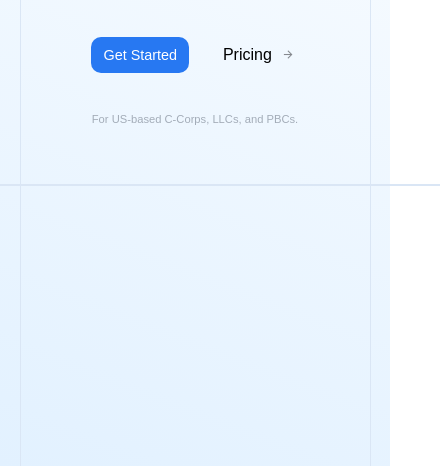
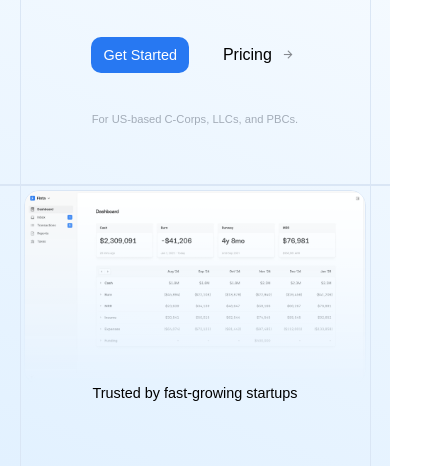
Before and after one commit to androAkash/finta-clone, a plain HTML site: page Chapter 1(Basics)/index.html in a window 390 px wide. Shown: the part 378-844 px from the top of the page, 440 px wide, since content can reach past the window. Drawn offline with nearby package versions, Linux system fonts and the light colour scheme.

Commit message:
Checking my github

```diff
--- a/Chapter 1(Basics)/index.html
+++ b/Chapter 1(Basics)/index.html
@@ -75,12 +75,16 @@
                         </div>
                     </div>
                     <h4>For US-based C-Corps, LLCs, and PBCs.</h5>
-
                 </section>
             </header>
             <div class="border"></div>
+            <div class="testimonials">
+                <img src="./dashboard.webp" alt="">
+                <h5>Trusted by fast-growing startups</h5>
+            </div>
         </div>
     </div>
 </body>
 
 </html>
+<!-- //Cheating -->
--- a/Chapter 1(Basics)/style.css
+++ b/Chapter 1(Basics)/style.css
@@ -11,7 +11,7 @@ body {
 }
 
 .hero-section {
-    height: 100%;
+    height: fit-content;
     width: 100%;
     padding: 0 18vw;
     background: #EEF7FF;
@@ -164,13 +164,35 @@ header {
     color: #a3acb8;
     margin-top: 20px;
 }
-.border{
-   width: calc(100% + 36vw);
-   margin-left: -18vw;
-   border: 1px solid #dae6f5;
+
+.border {
+    width: calc(100% + 36vw);
+    margin-left: -18vw;
+    border: 1px solid #dae6f5;
+}
+
+.testimonials {
+    width: 100%;
+    height: 100%;
+    padding: 1vw 1vw;
+    display: flex;
+    flex-direction: column;
+    align-items: center;
+}
+
+.testimonials img {
+    width: 100%;
+    object-fit: contain;
+    border: 1px solid #dae6f5;
+    border-radius: 15px;
+    mask-image: linear-gradient(#000,rgba(0,0,0,0));
+}
+.testimonials h5 {
+    font-size: 0.9rem;
+    font-family: "Space Grotesk", sans-serif;
+    font-weight: 400;
 }
 /* move to second part
-github push
 animation */
 
 /* Responsive */
@@ -185,6 +207,12 @@ animation */
 }
 
 @media (max-width:768px) {
+
+    html,
+    body {
+        overflow-x: hidden;
+    }
+
     .nav-list {
         display: none;
     }
@@ -272,4 +300,18 @@ animation */
         color: #a3acb8;
         letter-spacing: 0px;
     }
+
+    .testimonials {
+        width: 100%;
+        height: 40%;
+        padding: 1vw 1vw;
+    }
+
+    .testimonials img {
+        width: 100%;
+        height: max-content;
+        object-fit: contain;
+        border: 1px solid #dae6f5;
+        border-radius: 15px;
+    }
 }
```
Also changed, not shown: Chapter 1(Basics)/circleback.webp (added), Chapter 1(Basics)/dashboard.webp (added), Chapter 1(Basics)/instant.webp (added), Chapter 1(Basics)/magicpatterns.webp (added), Chapter 1(Basics)/outline.webp (added), Chapter 1(Basics)/relay.webp (added), Chapter 1(Basics)/resend_v2.webp (added), Chapter 1(Basics)/rye.webp (added), Chapter 1(Basics)/unthread.webp (added).
